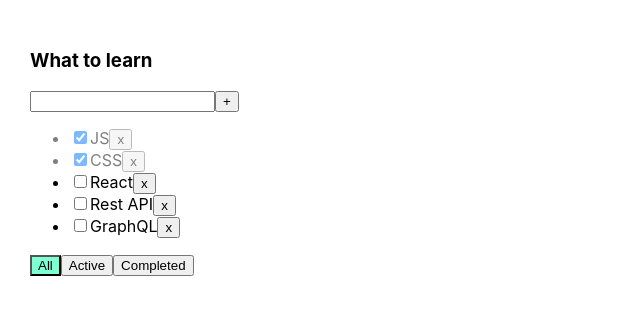
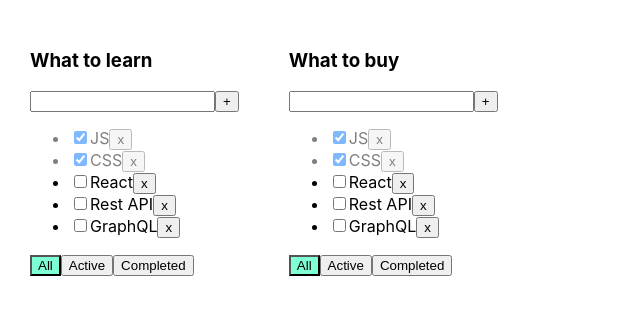
Before and after one commit to SlavaShensev/Todo_TS, a React (Create React App) app: page / in a window 1280 px wide. Shown: the top 314 px of the page, without its empty margins (0-640 px from the left). Built offline with nearby package versions, Linux system fonts and the light colour scheme.

Commit message:
TD_5_task_1_2_done

```diff
--- a/src/App.tsx
+++ b/src/App.tsx
@@ -1,7 +1,7 @@
 import React, {useState} from 'react';
 import './App.css';
 import TodoList from './TodoList'
-import { v1 } from 'uuid';
+import {v1} from 'uuid';
 
 export type FilterValuesType = 'all' | 'active' | 'completed'
 export type TaskType = {
@@ -10,8 +10,28 @@ export type TaskType = {
     isDone: boolean
 }
 
+export type TodoListType = {
+    id: string
+    title: string
+    filter: FilterValuesType
+}
+
 function App() {
-    let [tasks, setTasks] = useState([
+
+    let [todoList, setTodoList] = useState<Array<TodoListType>>([
+        {
+            id: v1(),
+            title: 'What to learn',
+            filter: 'all',
+        },
+        {
+            id: v1(),
+            title: 'What to buy',
+            filter: 'all',
+        }
+    ])
+
+    let [tasks, setTasks] = useState<Array<TaskType>>([
         {id: v1(), title: 'JS', isDone: true},
         {id: v1(), title: 'CSS', isDone: true},
         {id: v1(), title: 'React', isDone: false},
@@ -20,7 +40,7 @@ function App() {
     ])
 
     let [filter, setFilter] = useState<FilterValuesType>('all')
-console.log(filter)
+
     let tasksForTodoList = tasks
 
     if (filter === 'active') {
@@ -42,12 +62,12 @@ console.log(filter)
 
     function addTask(value: string) {
         const task = {id: v1(), title: value, isDone: false}
-        let newTasks= [task, ...tasks]
+        let newTasks = [task, ...tasks]
         setTasks(newTasks)
     }
 
     function changStatus(id: string, isDone: boolean) {
-        let task = tasks.find(t=>t.id === id)
+        let task = tasks.find(t => t.id === id)
         if (task) {
             task.isDone = isDone
             setTasks([...tasks])
@@ -56,7 +76,11 @@ console.log(filter)
 
     return (
         <div className='App'>
-            <TodoList title='What to learn'
+            {
+                todoList.map(tl => {
+                    return <TodoList key={tl.id}
+                                     id={tl.id}
+                                     title={tl.title}
                                      tasks={tasksForTodoList}
                                      removeTask={removeTask}
                                      changeFilter={changeFilter}
@@ -64,6 +88,8 @@ console.log(filter)
                                      changStatus={changStatus}
                                      filter={filter}
                     />
+                })
+            }
         </div>
     );
 }
--- a/src/TodoList.tsx
+++ b/src/TodoList.tsx
@@ -2,13 +2,16 @@ import React, {ChangeEvent, useState} from "react";
 import {FilterValuesType, TaskType} from "./App";
 
 type ListTypeProps = {
+    id: string
     title: string
     tasks: Array<TaskType>
+    filter: string
     removeTask: (taskId: string) => void
     changeFilter: (value: FilterValuesType) => void
     addTask: (value: string) => void
     changStatus: (id: string, isDone: boolean) => void
-    filter: string
+
+
 }
 
 function TodoList(props: ListTypeProps) {
```
Lines whose indentation alone changed are shown as unchanged.
